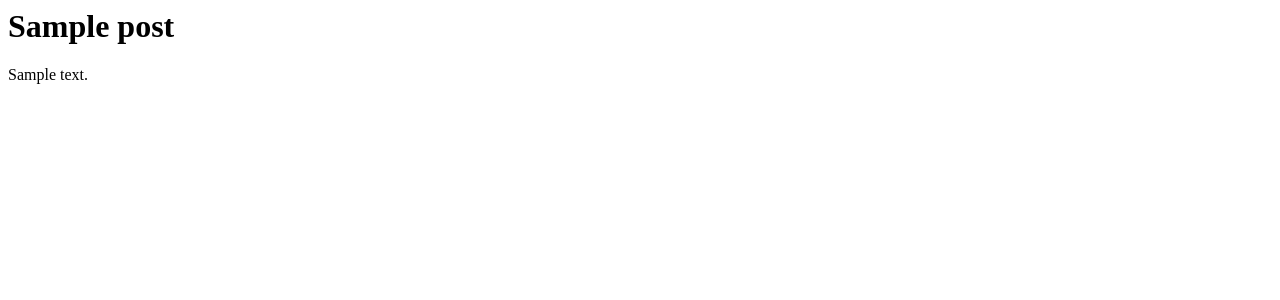
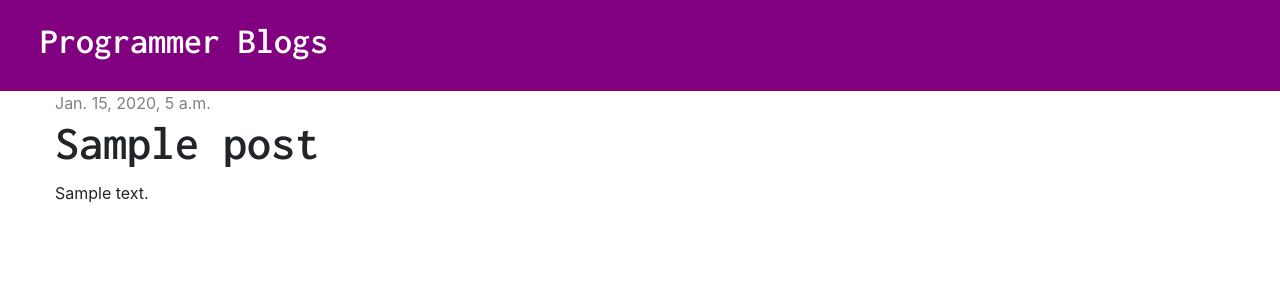
Before and after one commit to eloc1385/blogging_site, a Django app: page /post/1/ in a window 1280 px wide. Shown: the top 300 px of the page. Run offline with Django 3.2, Linux system fonts and the light colour scheme; tables that the repository leaves empty hold one stand-in row (values such as "Sample post"); some libraries are stand-ins or nearby versions.

Commit message:
CSS Styling with Bootstrap. Extentions in Django for DRY

```diff
--- /dev/null
+++ b/blogapp/static/css/blogapp.css
@@ -0,0 +1,35 @@
+.page-header {
+  background-color: purple;
+  margin-top: 0;
+  padding: 20px 20px 20px 40px;
+}
+
+.page-header h1,
+.page-header h1 a {
+  color: #ffffff;
+  font-size: 36px;
+  text-decoration: none;
+}
+
+.post {
+  margin-bottom: 70px;
+}
+
+.post h1 a {
+  color: #000000;
+}
+
+.content {
+  margin-left: 40px;
+}
+.date {
+  color: #828282;
+}
+
+h1,
+h2,
+h3,
+h4 {
+  font-family: "Tangerine", "Inconsolata", "Droid Sans", serif;
+  font-size: 48px;
+}
--- /dev/null
+++ b/blogapp/templates/blogapp/base.html
@@ -0,0 +1,26 @@
+{% load static %}
+<!DOCTYPE html>
+<html lang="en">
+<head>
+    <meta charset="UTF-8">
+    <title>Programmer's Blog</title>
+    <link rel="preconnect" href="https://fonts.gstatic.com">
+    <link href="https://fonts.googleapis.com/css2?family=Inconsolata:wght@600&display=swap" rel="stylesheet" type="text/css">
+    <link rel="stylesheet" href="https://stackpath.bootstrapcdn.com/bootstrap/4.5.2/css/bootstrap.min.css" integrity="sha384-JcKb8q3iqJ61gNV9KGb8thSsNjpSL0n8PARn9HuZOnIxN0hoP+VmmDGMN5t9UJ0Z" crossorigin="anonymous">
+    <link rel="stylesheet" href="{% static 'css/blogapp.css' %}">
+</head>
+<body>
+<div class="page-header">
+    <h1><a href="{% url "post_list" %}">Programmer Blogs</a></h1>
+</div>
+
+<div class="content container">
+    <div class="row">
+        <div class="col-md-8">
+            {% block content %}
+            {% endblock %}
+        </div>
+    </div>
+</div>
+</body>
+</html>
--- a/blogapp/templates/blogapp/post_detail.html
+++ b/blogapp/templates/blogapp/post_detail.html
@@ -1,15 +1,12 @@
-<html lang="en">
-<head>
-    <meta charset="UTF-8">
-    <title>My Blog</title>
-</head>
-<body>
-{% if post.piblished_date %}
-    <div>
-        {{ post.published_date}}
-    </div>
-{% endif%}
-<h1>{{ post.title }}</h1>
-<p>{{post.text|linebreaksbr}}</p>
-</body>
-</html>
+{% extends 'blogapp/base.html' %}
+{% block content %}
+<div class="post">
+    {% if post.published_date %}
+        <div class="date">
+            {{ post.published_date}}
+        </div>
+    {% endif%}
+    <h1>{{ post.title }}</h1>
+    <p>{{post.text|linebreaksbr}}</p>
+</div>
+{% endblock %}
```
Also changed, not shown: blogapp/templates/blogapp/post_list.html (+6 -12 lines).
